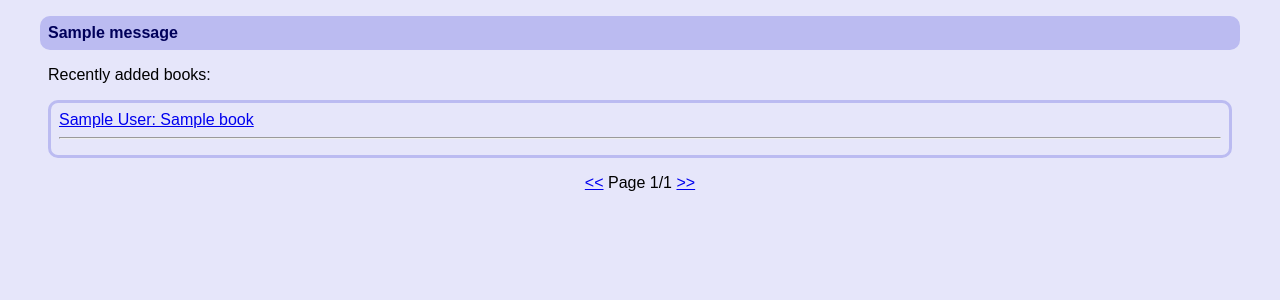
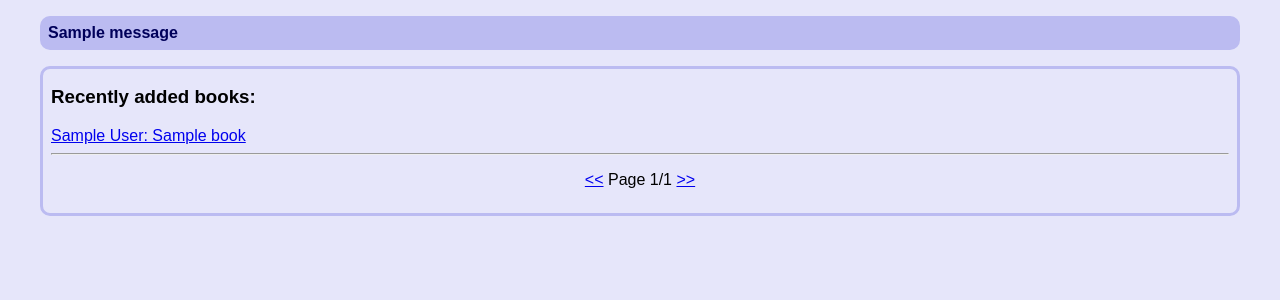
Before and after one commit to niiitty/BestBooks, a Flask app: page / in a window 1280 px wide. Shown: the part 149-449 px from the top of the page. Run offline with Flask 3, Linux system fonts and the light colour scheme; tables that the repository leaves empty hold one stand-in row (values such as "Sample post"); one stand-in notice (Sample message) is shown.

Commit message:
Add layout

```diff
--- a/static/main.css
+++ b/static/main.css
@@ -63,18 +63,17 @@ nav li:not(:first-of-type) {
   color: #00005AFF;
 }
 
-.recently-added {
-  padding: 0em;
-  margin-left: 0.5em;
+h3 {
+  margin-top: 0.5em;
 }
 
-section {
+.content {
   border: 3px solid #BBBBF1;
   border-radius: 10px;
   padding: 0.5em;
-  margin: 0.5em;
+  margin-top: 0.5em;
 }
 
-.page {
+.page-nav {
   text-align: center;
 }
--- a/templates/index.html
+++ b/templates/index.html
@@ -1,65 +1,20 @@
-<!doctype html>
-<html>
-<link rel="stylesheet" href="/static/main.css">
+{% extends "layout.html" %}
 
-<head>
-  <title>BestBooks</title>
-  <meta charset="UTF-8" />
-  <link rel="icon" href="/static/favicon.ico" type="image/x-icon" />
-</head>
+{% block title %}BestBooks{% endblock %}
+
+{% block content %}
 
 <body>
-  <header>
-    <h1>
-      <a class="logo" href="/">
-        <img src="/static/logo.svg" alt="BestBooks logo" class="logo-img">
-      </a>
-    </h1>
-  </header>
-
-
-  <nav aria-label="Main navigation">
-    <ul>
-      {% if session.username %}
-      <li>Logged in as: <a href="/profile/{{ session.user_id }}">{{ session.username }}</a></li>
-      <li><a href="/logout">Log out</a></li>
-      <li><a href="/add_book">Add a book</a></li>
-      {% else %}
-      <li><a href="/register">Make an account</a></li>
-      <li><a href="/login">Log in</a></li>
-      {% endif %}
-
-      <li>
-        <form class="search" action="/search" method="post">
-          <label for="query">Search for a book:</label>
-          <input id="query" type="search" name="query" value="{{ query }}" required>
-          <input type="submit" value="Search">
-        </form>
-      </li>
-
-    </ul>
-  </nav>
-
-  {% for message in get_flashed_messages() %}
-  <p class="info">
-    <b>{{ message }}</b>
-  </p>
-  {% endfor %}
-
 
   {% if books %}
-  <p class="recently-added">Recently added books:</p>
-  <section>
+  <h3>Recently added books:</h3>
     {% for book in books %}
-    <article>
       <a href="/book/{{ book.book_id }}">{{ book.author }}: {{ book.title }}</a>
-      <hr>
-    </article>
+      <hr />
     {% endfor %}
-  </section>
   {% endif %}
 
-  <p class="page">
+  <p class="page-nav">
     <a href="/{{ page - 1 }}">&lt;&lt;</a>
     Page {{ page }}/{{ page_count }}
     <a href="/{{ page + 1 }}">&gt;&gt;</a>
@@ -67,4 +22,4 @@
 
 </body>
 
-</html>
+{% endblock %}
--- /dev/null
+++ b/templates/layout.html
@@ -0,0 +1,54 @@
+<!DOCTYPE html>
+<html>
+
+<head>
+  <title>{% block title %}{% endblock %}</title>
+  <link rel="stylesheet" href="/static/main.css">
+  <meta charset="UTF-8" />
+  <link rel="icon" href="/static/favicon.ico" type="image/x-icon" />
+</head>
+
+<body>
+  <header>
+    <h1>
+      <a class="logo" href="/">
+        <img src="/static/logo.svg" alt="BestBooks logo" class="logo-img">
+      </a>
+    </h1>
+  </header>
+
+
+  <nav aria-label="Main navigation">
+    <ul>
+      {% if session.username %}
+      <li>Logged in as: <a href="/profile/{{ session.user_id }}">{{ session.username }}</a></li>
+      <li><a href="/logout">Log out</a></li>
+      <li><a href="/add_book">Add a book</a></li>
+      {% else %}
+      <li><a href="/register">Make an account</a></li>
+      <li><a href="/login">Log in</a></li>
+      {% endif %}
+
+      <li>
+        <form class="search" action="/search" method="post">
+          <label for="query">Search for a book:</label>
+          <input id="query" type="search" name="query" value="{{ query }}" required>
+          <input type="submit" value="Search">
+        </form>
+      </li>
+
+    </ul>
+  </nav>
+
+  {% for message in get_flashed_messages() %}
+  <p class="info">
+    <b>{{ message }}</b>
+  </p>
+  {% endfor %}
+
+  <div class="content">
+    {% block content %}{% endblock %}
+  </div>
+</body>
+
+</html>
```
